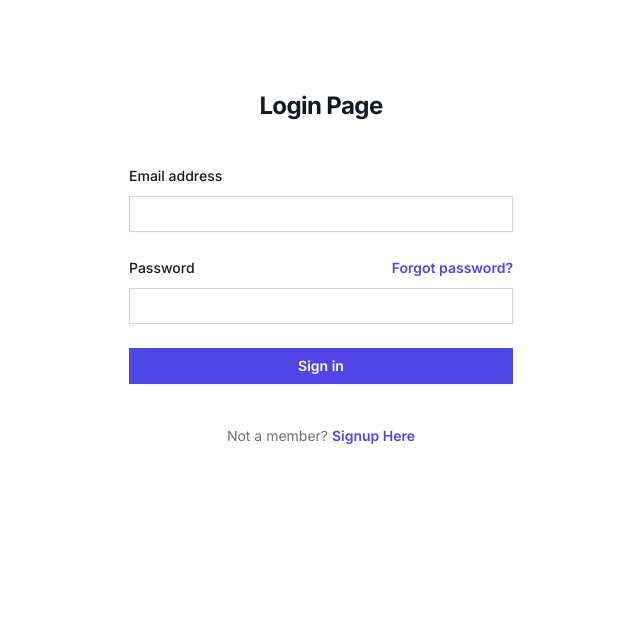
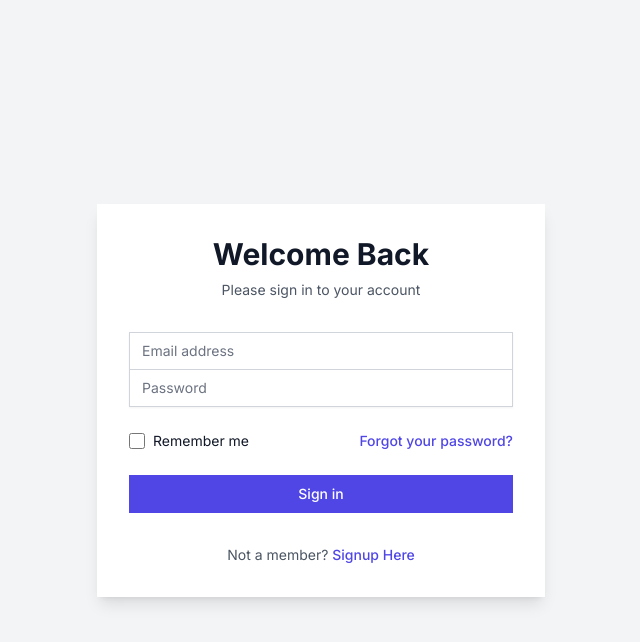
Before and after one commit to yash161/odoo-hackathon, a Next.js app: page /login in a window 1280 px wide. Shown: the top 642 px of the page, without its empty margins (319-959 px from the left). Built offline with nearby package versions, Linux system fonts and the light colour scheme.

Commit message:
Changing login

```diff
--- a/src/app/components/auth/Login.tsx
+++ b/src/app/components/auth/Login.tsx
@@ -1,75 +1,126 @@
-import React from "react";
-import { Tabs, TabsContent, TabsList, TabsTrigger } from "@/components/ui/tabs";
+"use client";
 
-function Login() {
+import React, { useState } from "react";
+import { toast } from "react-hot-toast";
+import { useRouter } from "next/navigation";
+
+const Login: React.FC = () => {
+  const [email, setEmail] = useState("");
+  const [password, setPassword] = useState("");
+  const [loading, setLoading] = useState(false);
+  const router = useRouter();
+
+  const handleSubmit = async (event: React.FormEvent<HTMLFormElement>) => {
+    event.preventDefault();
+    setLoading(true);
+
+    try {
+      const response = await fetch("/api/users/login", {
+        method: "POST",
+        headers: {
+          "Content-Type": "application/json",
+        },
+        body: JSON.stringify({ email, password }),
+      });
+
+      const data = await response.json();
+
+      if (response.ok) {
+        toast.success("Login successful!");
+        router.push("/dashboard");
+      } else {
+        toast.error(data.message || "Login failed");
+      }
+    } catch (error) {
+      toast.error("An error occurred. Please try again.");
+    } finally {
+      setLoading(false);
+    }
+  };
+
   return (
-<div className="flex min-h-full flex-1 flex-col justify-center px-6 py-12 lg:px-8">
-        <div className="sm:mx-auto sm:w-full sm:max-w-sm">
-          <h2 className="mt-10 text-center text-2xl font-bold leading-9 tracking-tight text-gray-900">
-            Login Page
-          </h2>
+    <div className="flex min-h-screen items-center justify-center bg-gray-100">
+      <div className="w-full max-w-md p-8 space-y-8 bg-white rounded-lg shadow-lg">
+        <div className="text-center">
+          <h2 className="text-3xl font-bold text-gray-900">Welcome Back</h2>
+          <p className="mt-2 text-sm text-gray-600">Please sign in to your account</p>
         </div>
-
-        <div className="mt-10 sm:mx-auto sm:w-full sm:max-w-sm">
-          <form className="space-y-6" action="#" method="POST">
+        <form className="mt-8 space-y-6" onSubmit={handleSubmit}>
+          <div className="rounded-md shadow-sm -space-y-px">
             <div>
-              <label htmlFor="email" className="block text-sm font-medium leading-6 text-gray-900">
+              <label htmlFor="email" className="sr-only">
                 Email address
               </label>
-              <div className="mt-2">
               <input
                 id="email"
                 name="email"
                 type="email"
                 autoComplete="email"
                 required
-                  className="block w-full rounded-md border-0 py-1.5 text-gray-900 shadow-sm ring-1 ring-inset ring-gray-300 placeholder:text-gray-400 focus:ring-2 focus:ring-inset focus:ring-indigo-600 sm:text-sm sm:leading-6"
+                value={email}
+                onChange={(e) => setEmail(e.target.value)}
+                className="appearance-none rounded-none relative block w-full px-3 py-2 border border-gray-300 placeholder-gray-500 text-gray-900 rounded-t-md focus:outline-none focus:ring-indigo-500 focus:border-indigo-500 focus:z-10 sm:text-sm"
+                placeholder="Email address"
               />
             </div>
-            </div>
-
             <div>
-              <div className="flex items-center justify-between">
-                <label htmlFor="password" className="block text-sm font-medium leading-6 text-gray-900">
+              <label htmlFor="password" className="sr-only">
                 Password
               </label>
-                <div className="text-sm">
-                  <a href="#" className="font-semibold text-indigo-600 hover:text-indigo-500">
-                    Forgot password?
-                  </a>
-                </div>
-              </div>
-              <div className="mt-2">
               <input
                 id="password"
                 name="password"
                 type="password"
                 autoComplete="current-password"
                 required
-                  className="block w-full rounded-md border-0 py-1.5 text-gray-900 shadow-sm ring-1 ring-inset ring-gray-300 placeholder:text-gray-400 focus:ring-2 focus:ring-inset focus:ring-indigo-600 sm:text-sm sm:leading-6"
+                value={password}
+                onChange={(e) => setPassword(e.target.value)}
+                className="appearance-none rounded-none relative block w-full px-3 py-2 border border-gray-300 placeholder-gray-500 text-gray-900 rounded-b-md focus:outline-none focus:ring-indigo-500 focus:border-indigo-500 focus:z-10 sm:text-sm"
+                placeholder="Password"
               />
             </div>
           </div>
-
+          <div className="flex items-center justify-between">
+            <div className="flex items-center">
+              <input
+                id="remember_me"
+                name="remember_me"
+                type="checkbox"
+                className="h-4 w-4 text-indigo-600 focus:ring-indigo-500 border-gray-300 rounded"
+              />
+              <label htmlFor="remember_me" className="ml-2 block text-sm text-gray-900">
+                Remember me
+              </label>
+            </div>
+            <div className="text-sm">
+              <a href="#" className="font-medium text-indigo-600 hover:text-indigo-500">
+                Forgot your password?
+              </a>
+            </div>
+          </div>
           <div>
             <button
               type="submit"
-                className="flex w-full justify-center rounded-md bg-indigo-600 px-3 py-1.5 text-sm font-semibold leading-6 text-white shadow-sm hover:bg-indigo-500 focus-visible:outline focus-visible:outline-2 focus-visible:outline-offset-2 focus-visible:outline-indigo-600"
+              className={`group relative w-full flex justify-center py-2 px-4 border border-transparent text-sm font-medium rounded-md text-white bg-indigo-600 hover:bg-indigo-700 focus:outline-none focus:ring-2 focus:ring-offset-2 focus:ring-indigo-500 ${
+                loading ? "opacity-50 cursor-not-allowed" : ""
+              }`}
+              disabled={loading}
             >
-                Sign in
+              {loading ? "Signing in..." : "Sign in"}
             </button>
           </div>
         </form>
-
-          <p className="mt-10 text-center text-sm text-gray-500">
-            Not a member?{' '}
-            <a href="#" className="font-semibold leading-6 text-indigo-600 hover:text-indigo-500">
+        <div className="text-center">
+          <p className="mt-2 text-sm text-gray-600">
+            Not a member?{" "}
+            <a href="#" className="font-medium text-indigo-600 hover:text-indigo-500">
               Signup Here
             </a>
           </p>
         </div>
       </div>
+    </div>
   );
-}
+};
 
 export default Login;
```
Also changed, not shown: 1 other file (tests, documents, lock files or other folders). Lines whose indentation alone changed are shown as unchanged.
